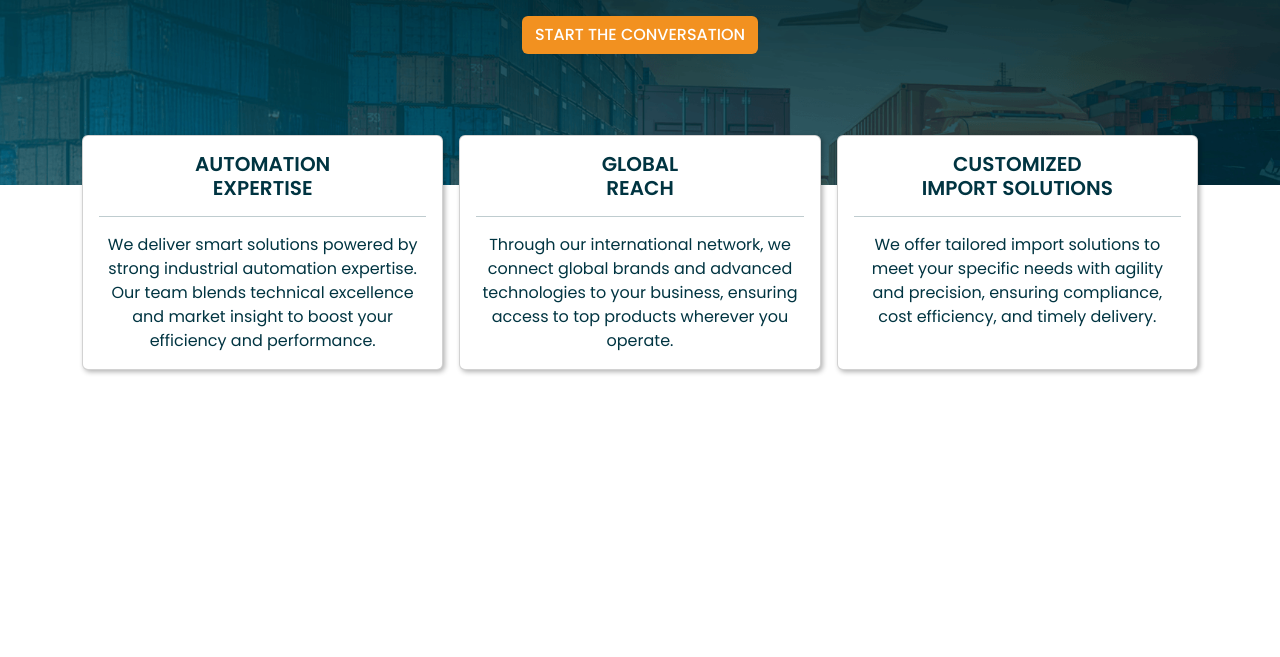
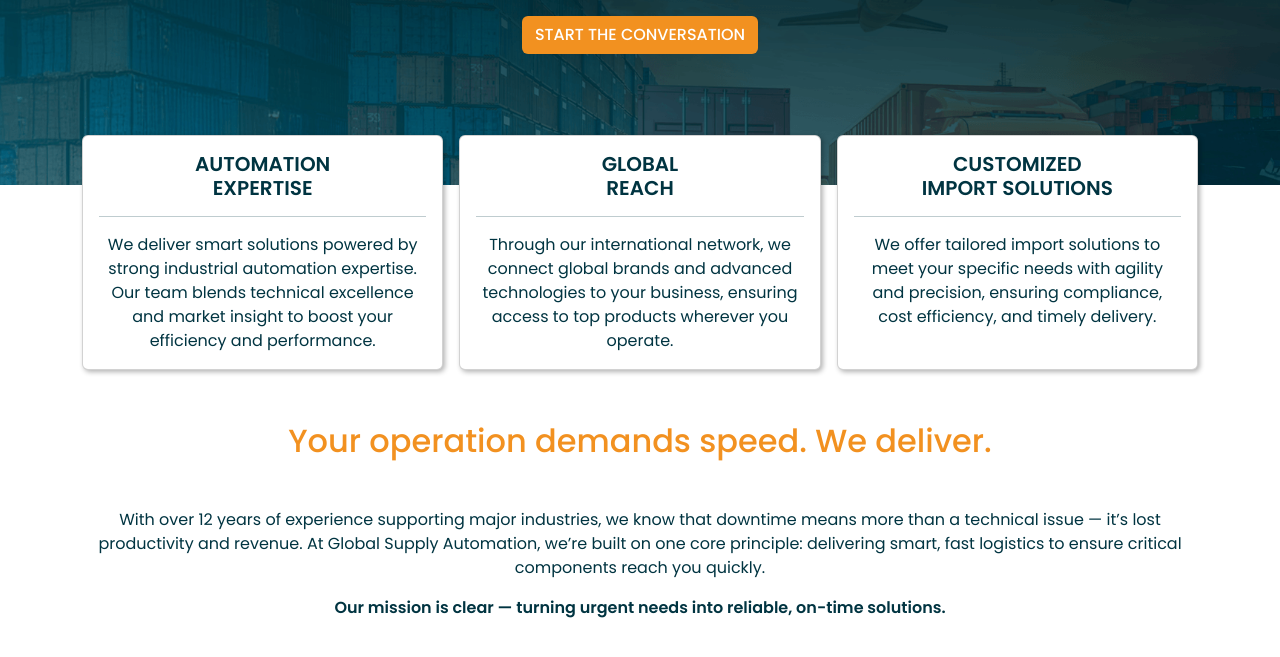
Before and after one commit to Kendra-Riquena/globalsupply, a plain HTML site: page index.html in a window 1280 px wide. Shown: the part 509-1166 px from the top of the page. Before the commit the page ends 903 px from the top, so only its background shows below. Drawn offline with nearby package versions, Linux system fonts and the light colour scheme.

Commit message:
Finaliza home description

```diff
--- a/css/global.css
+++ b/css/global.css
@@ -17,9 +17,19 @@
     color: var(--primary-color);
 }
 
+section {
+    margin-bottom: 52px;
+}
+
 h1 {
     font-size: 32px;
     font-weight: 600;
+}
+
+h2 {
+    font-size: 24px;
+    font-weight: 500;
+    margin-bottom: 32px;
 }
 
 .button {
@@ -36,4 +46,9 @@
     h1 {
         font-size: 48px
     }
+
+    h2 {
+        font-size: 32px;
+        margin-bottom: 48px;
+    }
 }
--- a/css/home.css
+++ b/css/home.css
@@ -41,7 +41,7 @@
 }
 
 .home-cards {
-    margin: 24px auto;
+    margin: 24px auto 0;
     display: flex;
     flex-direction: column;
     gap: 16px;
@@ -64,6 +64,17 @@
     color: var(--primary-color);
 }
 
+.home-description {
+    text-align: center;
+}
+
+.home-description h2 {
+    color: var(--secondary-color);
+}
+
+.home-description-bold {
+    font-weight: 600;
+}
 
 @media screen and (min-width:992px) {
     .hero-home {
@@ -89,7 +100,7 @@
 
     .home-cards {
         flex-direction: row;
-        margin: -50px auto 24px;
+        margin: -50px auto 0;
         justify-content: space-between;
     }
 
--- a/index.html
+++ b/index.html
@@ -108,21 +108,21 @@
             <div class="container home-cards">
                 <div class="card">
                     <div class="card-body">
-                        <h2 class="card-title">Automation <br> expertise</h2>
+                        <h3 class="card-title">Automation <br> expertise</h3>
                         <hr>
                         <p class="card-text">We deliver smart solutions powered by strong industrial automation expertise. Our team blends technical excellence and market insight to boost your efficiency and performance.</p>
                     </div>
                 </div>
                 <div class="card">
                     <div class="card-body">
-                        <h2 class="card-title">Global <br> reach</h2>
+                        <h3 class="card-title">Global <br> reach</h3>
                         <hr>
                         <p class="card-text">Through our international network, we connect global brands and advanced technologies to your business, ensuring access to top products wherever you operate.</p>
                     </div>
                 </div>
                 <div class="card">
                     <div class="card-body">
-                        <h2 class="card-title">Customized <br>import solutions</h2>
+                        <h3 class="card-title">Customized <br>import solutions</h3>
                         <hr>
                         <p class="card-text">We offer tailored import solutions to meet your specific needs with agility and precision, ensuring compliance, cost efficiency, and timely delivery.</p>
                     </div>
@@ -130,6 +130,11 @@
             </div>
         </section>
         <section>
+            <div class="container home-description">
+                <h2>Your operation demands speed. We deliver.</h2>
+                <p>With over 12 years of experience supporting major industries, we know that downtime means more than a technical issue — it’s lost productivity and revenue. At Global Supply Automation, we’re built on one core principle: delivering smart, fast logistics to ensure critical components reach you quickly.</p>
+                <p class="home-description-bold">Our mission is clear — turning urgent needs into reliable, on-time solutions.</p>
+            </div>
         </section>
 
     </main>
```
